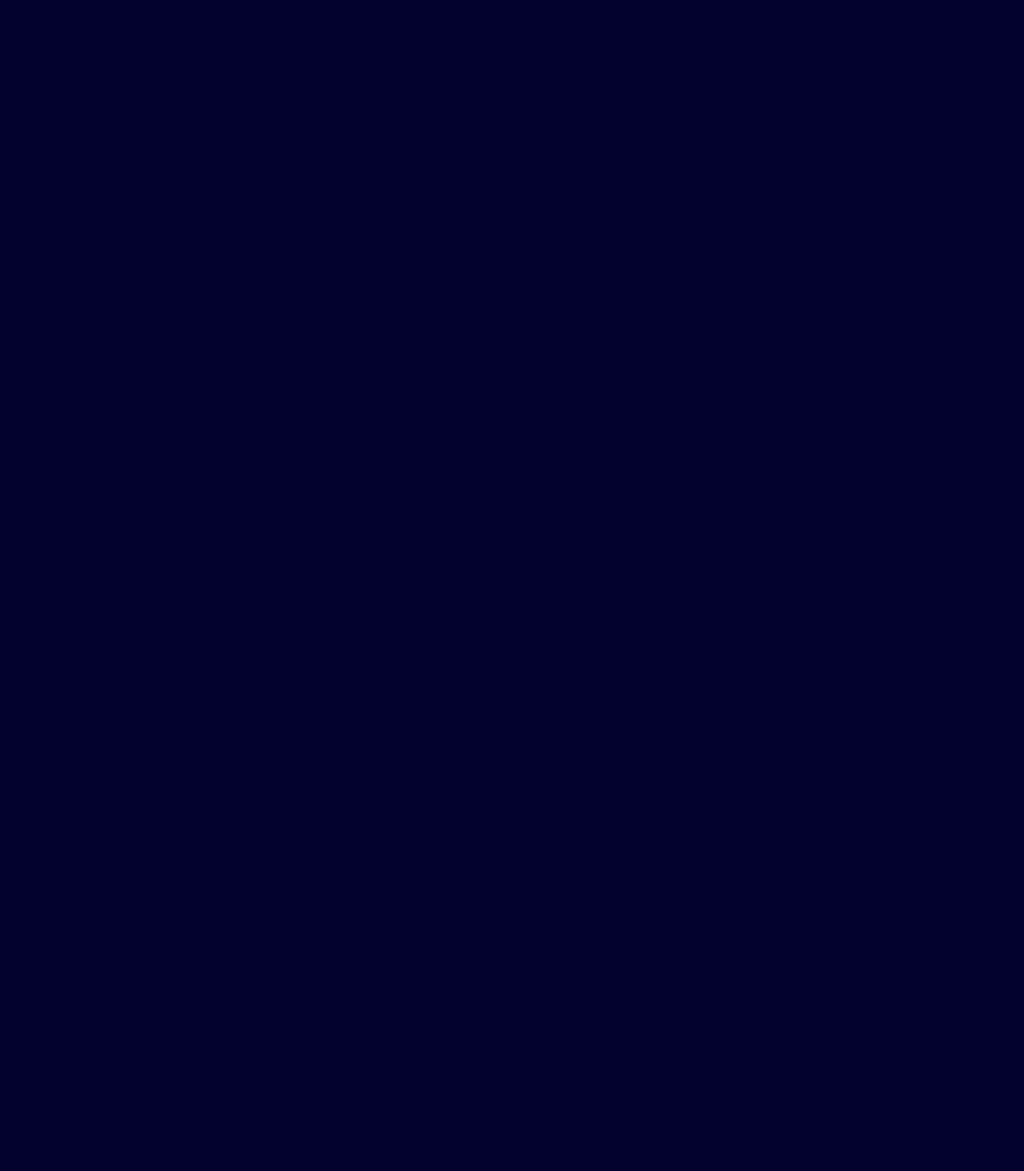
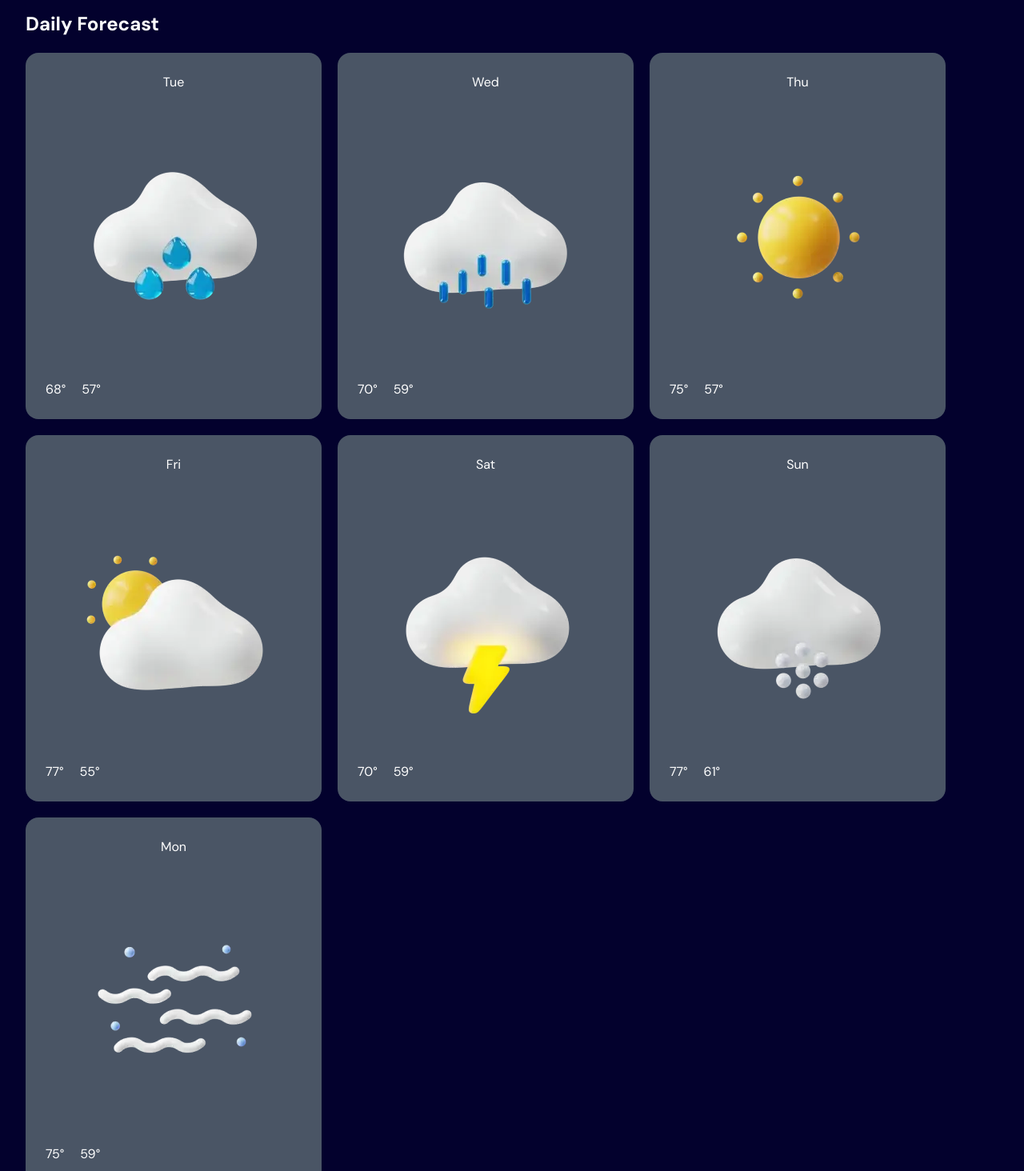
Before and after one commit to mrakakam/weatherapp, a React (Vite) app: page / in a window 1280 px wide. Shown: the part 1080-2544 px from the top of the page at 80% size. Before the commit the page ends 1090 px from the top, so only its background shows below. Built offline with nearby package versions, Linux system fonts and the light colour scheme.

Commit message:
any commit message

```diff
--- a/src/App.jsx
+++ b/src/App.jsx
@@ -3,6 +3,7 @@ import './App.css'
 import {Weathernav} from './components/Weathernav'
 import {Weatherhero} from './components/Weatherhero'
 import { SecondSection } from './components/Secondsection'
+import { Dailyforecast} from './components/Dailyforecast'
 
 
 function App() {
@@ -12,9 +13,12 @@ function App() {
     <>
 
       <div className="space-y-9">
-           <Weathernav/>
-            <Weatherhero/>
-            <SecondSection/>
+        <Weathernav/>
+        <Weatherhero/>
+        <SecondSection/>
+        < Dailyforecast/>
+
+
       </div>
 
 
--- /dev/null
+++ b/src/components/Dailyforecast.jsx
@@ -0,0 +1,195 @@
+import rainimg from '../resources/images/icon-rain.webp'
+import drizzleimg from '../resources/images/icon-drizzle.webp'
+import  sunnyimg from '../resources/images/icon-sunny.webp'
+import  partlycloudimg from '../resources/images/icon-partly-cloudy.webp'
+import stormimg from '../resources/images/icon-storm.webp'
+import snowimg from '../resources/images/icon-snow.webp'
+import fogimg from '../resources/images/icon-fog.webp'
+
+
+
+
+
+export const Dailyforecast = () =>{
+
+
+
+    return(
+        <>
+
+
+            <section className='flex flex-col items-start gap-[20px]' >
+
+                <h1 className='text-2xl font-bold'>Daily Forecast</h1>
+
+                <div className='grid grid-cols-3 gap-[20px] ' >
+
+
+                    <div className='bg-gray-600 p-[25px] rounded-2xl flex flex-col gap-[20px]'>
+
+                        <div className='flex flex-col gap-[20px]'>
+
+                            <h1>Tue</h1>
+
+                            <img src={rainimg} alt="" />
+
+                        </div>
+
+
+                        <div className='flex flex-row gap-[20px]'>
+
+                            <h1>68°</h1>
+
+                            <h1>57°</h1>
+
+                        </div>
+
+
+                    </div>
+
+                    <div className='bg-gray-600 p-[25px] rounded-2xl flex flex-col gap-[20px]'>
+
+                        <div className='flex flex-col gap-[20px]'>
+
+                            <h1>Wed</h1>
+
+                            <img src={drizzleimg} alt="" />
+
+                        </div>
+
+
+                        <div className='flex flex-row gap-[20px]'>
+
+                            <h1>70°</h1>
+
+                            <h1>59°</h1>
+
+                        </div>
+
+
+                    </div>
+
+
+                    <div className='bg-gray-600 p-[25px] rounded-2xl flex flex-col gap-[20px]'>
+
+                        <div className='flex flex-col gap-[20px]'>
+
+                            <h1>Thu</h1>
+
+                            <img src={sunnyimg} alt="" />
+
+                        </div>
+
+
+                        <div className='flex flex-row gap-[20px]'>
+
+                             <h1>75°</h1>
+
+                            <h1>57°</h1>
+
+                        </div>
+
+
+                    </div>
+
+
+                    <div className='bg-gray-600 p-[25px] rounded-2xl flex flex-col gap-[20px]'>
+
+                        <div className='flex flex-col gap-[20px]'>
+
+                            <h1>Fri</h1>
+
+                            <img src={partlycloudimg} alt="" />
+
+                        </div>
+
+
+                        <div className='flex flex-row gap-[20px]'>
+
+                            <h1>77°</h1>
+
+                            <h1>55°</h1>
+
+                        </div>
+
+
+                    </div>
+
+
+                    <div className='bg-gray-600 p-[25px] rounded-2xl flex flex-col gap-[20px]'>
+
+                        <div className='flex flex-col gap-[20px]'>
+
+                            <h1>Sat</h1>
+
+                            <img src={stormimg} alt="" />
+
+                        </div>
+
+
+                        <div className='flex flex-row gap-[20px]'>
+
+                            <h1>70°</h1>
+
+                            <h1>59°</h1>
+
+                        </div>
+
+
+                    </div>
+
+
+                    <div className='bg-gray-600 p-[25px] rounded-2xl flex flex-col gap-[20px]'>
+
+                        <div className='flex flex-col gap-[20px]'>
+
+                            <h1>Sun</h1>
+
+                            <img src={snowimg} alt="" />
+
+                        </div>
+
+
+                        <div className='flex flex-row gap-[20px]'>
+
+                            <h1>77°</h1>
+
+                            <h1>61°</h1>
+
+                        </div>
+
+
+                    </div>
+
+
+                    <div className='bg-gray-600 p-[25px] rounded-2xl flex flex-col gap-[20px]'>
+
+                        <div  className='flex flex-col gap-[20px]'>
+
+                            <h1>Mon</h1>
+
+                            <img src={fogimg} alt="" />
+
+                        </div>
+
+
+                        <div className='flex flex-row gap-[20px]'>
+
+                            <h1>75°</h1>
+
+                            <h1>59°</h1>
+
+                        </div>
+
+
+                    </div>
+
+                </div>
+
+            </section>
+
+
+
+        </>
+    )
+}
--- /dev/null
+++ b/src/components/Hourlyforecast.jsx
@@ -0,0 +1,25 @@
+
+export const Hourlyforecast = () =>{
+
+
+    const [day, setDay] = useState("Tuesday");
+
+    const daysOfWeek = [
+    "Monday",
+    "Tuesday",
+    "Wednesday",
+    "Thursday",
+    "Friday",
+    "Saturday",
+    "Sunday",
+    ];
+
+    return(
+
+
+        <>
+
+
+        </>
+    )
+}
```
